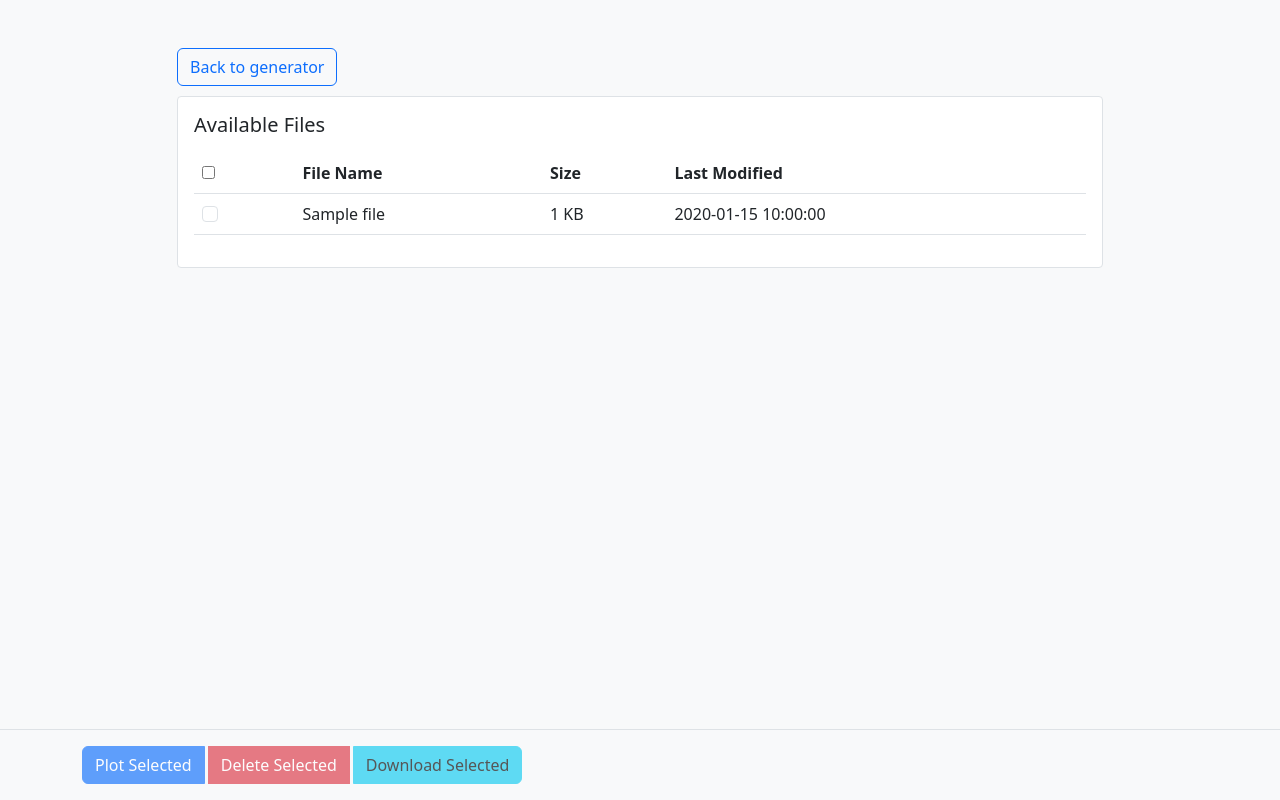
After one commit to zemljanichka/prompt-generator, a FastAPI app: template src/templates/files.html in a window 1280 px wide. The commit adds this page. Run offline with FastAPI, Linux system fonts and the light colour scheme; the template is opened without the code that fills it: most values are stand-ins (such as "Sample title", 1, 10 or a date in 2020).

Commit message:
feat: save responses as csv-files, s3 storage

```diff
--- a/requirements.txt
+++ b/requirements.txt
@@ -6,3 +6,4 @@ aiofiles==23.1.0
 python-multipart==0.0.6
 requests==2.32.4
 cachetools==6.1.0
+boto3
--- a/src/app.py
+++ b/src/app.py
@@ -3,11 +3,12 @@ import csv
 from fastapi import FastAPI, Request, Query, Body, HTTPException
 from fastapi.middleware.cors import CORSMiddleware
 from fastapi.templating import Jinja2Templates
+from fastapi.responses import StreamingResponse
 from typing import Optional, Dict
 from pydantic import BaseModel
 import random
 
-from utils import generate_scenarios_characters, get_localized_data, construct_prompt, setup_i18n, get_yandex_token
+from utils import generate_scenarios_characters, get_localized_data, construct_prompt, setup_i18n, get_yandex_token, convert_csv, S3Client
 from api_clients import YandexGPTClient, GigaChatClient
 
 
@@ -38,6 +39,7 @@ class PromptUpdate(BaseModel):
 class PromptResponse(BaseModel):
     prompt: str
     characters: Dict[str, str]
+    scenario_info: Dict
 
 def generate_prompt_text(lang: str, description: Optional[str] = None, case1: Optional[str] = None, case2: Optional[str] = None, ending: Optional[str] = "") -> PromptResponse:
     """
@@ -177,6 +179,13 @@ async def send_prompt(
     Returns:
         dict: Response status
     """
+
+    model_version = ''
+    responses_list = []
+    model_answer = ''
+    final_prompt = ''
+    scenario_info = {}
+
     if model == "yandexGPT":
         catalog_id = os.environ.get("CATALOG_ID_YANDEXGPT")
         api_key = get_yandex_token()
@@ -204,6 +213,16 @@ async def send_prompt(
             print("\nCould not retrieve a response.")
             raise HTTPException(status_code=500)
 
+        model_version = f'{model}-{response["result"]["modelVersion"]}'
+        model_answer = response['result']['alternatives'][0]['message']['text']
+        final_prompt = system_content + user_content
+        scenario_info = prompt.scenario_info
+
+        responses_list.append({'model_answer': model_answer,
+                               'prompt': final_prompt,
+                               'scenario_info': scenario_info})
+
+
     elif model == "gigaChat":
         api_key = os.environ.get("API_KEY_GIGACHAT")
         assert api_key, 'no keys specified...'
@@ -229,8 +248,26 @@ async def send_prompt(
             print("\nCould not retrieve a response.")
             raise HTTPException(status_code=500)
 
+        model_version = f'{model}-{response["model"]}'
+        model_answer = response['choices'][0]['message']['content']
+        final_prompt = user_content
+        scenario_info = prompt.scenario_info
+
+        responses_list.append({'model_answer': model_answer,
+                               'prompt': final_prompt,
+                               'scenario_info': scenario_info})
+
     elif model == "chatGPT":
         pass
+
+    filename, data = convert_csv(model_version, responses_list, lang)
+
+    is_ok = S3Client.save(data=data, object_name=filename)
+    if is_ok:
+        print("----Fine----")
+    else:
+        print("----bad----")
+
 
     return {
         "status": "accepted",
@@ -240,3 +277,45 @@ async def send_prompt(
         "response": response,
         "prompt": prompt.prompt,
     }
+
+@app.get("/files")
+async def get_files(request: Request):
+     files = S3Client.get_objects()
+     if request.headers.get("accept", "").startswith("text/html"):
+        return templates.TemplateResponse(
+            "files.html",
+            {
+                "request": request,
+                "files": files,
+                "api_path": API_URL,
+            }
+        )
+
+@app.get('/download')
+async def get_file(filename: str):
+    try:
+        # Скачиваем файл из S3
+        file = S3Client.download(filename)
+        body = file['content']['Body']
+
+        # Устанавливаем заголовки для скачивания
+        headers = {
+            "Content-Disposition": f'attachment; filename="{filename}"',
+            "Content-Type": "text/csv"
+        }
+
+        # Потоковая передача файла
+        return StreamingResponse(
+            content=body.iter_chunks(),
+            media_type="text/csv",
+            headers=headers
+        )
+    except Exception as e:
+        raise HTTPException(status_code=404, detail=f"File not found: {str(e)}")
+
+@app.delete('/delete')
+async def delete_file(filenames: list[str] = Body(..., description="files to delete")):
+    try:
+        S3Client.delete(filenames)
+    except Exception as e:
+        raise HTTPException(status_code=500, detail=f"Error: {str(e)}")
--- /dev/null
+++ b/src/templates/files.html
@@ -0,0 +1,187 @@
+<!DOCTYPE html>
+<html lang="en">
+<head>
+    <meta charset="UTF-8">
+    <meta name="viewport" content="width=device-width, initial-scale=1.0">
+    <title>File Manager</title>
+    <link href="https://cdn.jsdelivr.net/npm/bootstrap@5.3.0/dist/css/bootstrap.min.css" rel="stylesheet">
+    <style>
+        .file-table-container {
+            background-color: white;
+            border: 1px solid #dee2e6;
+            border-radius: 4px;
+            padding: 1rem;
+            margin-bottom: 70px; /* Space for fixed bottom bar */
+            margin-top: 10px
+        }
+        .table-responsive {
+            max-height: 500px;
+            overflow-y: auto;
+        }
+        .form-check-input {
+            margin-right: 0.5rem;
+        }
+        .fixed-bottom-bar {
+            position: fixed;
+            bottom: 0;
+            left: 0;
+            right: 0;
+            background-color: #f8f9fa;
+            border-top: 1px solid #dee2e6;
+            padding: 1rem;
+            z-index: 1000;
+        }
+        .fixed-bottom-bar .btn-group .btn {
+            margin-right: 0.25rem;
+        }
+    </style>
+</head>
+<body class="bg-light">
+    <div class="container py-5">
+        <div class="row justify-content-center">
+            <div class="col-md-10">
+                <button type="button" class="btn btn-outline-primary" id="backBtn">Back to generator</button>
+                <span></span>
+                <!-- File List Table -->
+                <div class="file-table-container">
+                    <h5 class="mb-3">Available Files</h5>
+                    <div class="table-responsive">
+                        <table class="table table-hover">
+                            <thead>
+                                <tr>
+                                    <th scope="col"><input type="checkbox" id="selectAll"></th>
+                                    <th scope="col">File Name</th>
+                                    <th scope="col">Size</th>
+                                    <th scope="col">Last Modified</th>
+                                </tr>
+                            </thead>
+                            <tbody>
+                                {% for file in files %}
+                                <tr>
+                                    <td><input type="checkbox" class="form-check-input file-select" data-filename="{{ file.name }}"></td>
+                                    <td>{{ file.name }}</td>
+                                    <td>{{ file.size }} KB</td>
+                                    <td>{{ file.last_modified }}</td>
+                                </tr>
+                                {% endfor %}
+                            </tbody>
+                        </table>
+                    </div>
+                </div>
+            </div>
+        </div>
+    </div>
+
+    <!-- Fixed Bottom Control Panel -->
+    <div class="fixed-bottom-bar">
+        <div class="container">
+            <div class="btn-group">
+                <button type="button" class="btn btn-primary" id="plotSelectedBtn" disabled>Plot Selected</button>
+                <button type="button" class="btn btn-danger" id="deleteSelectedBtn" disabled>Delete Selected</button>
+                <button type="button" class="btn btn-info" id="downloadSelectedBtn" disabled>Download Selected</button>
+            </div>
+        </div>
+    </div>
+
+    <script>
+        document.addEventListener('DOMContentLoaded', () => {
+            const selectAllCheckbox = document.getElementById('selectAll');
+            const fileCheckboxes = document.querySelectorAll('.file-select');
+            const downloadBtn = document.getElementById('downloadSelectedBtn');
+            const deleteBtn = document.getElementById('deleteSelectedBtn');
+            const plotBtn = document.getElementById('plotSelectedBtn');
+            const backBtn = document.getElementById('backBtn');
+
+            // Toggle all checkboxes
+            selectAllCheckbox.addEventListener('change', () => {
+                fileCheckboxes.forEach(checkbox => {
+                    checkbox.checked = selectAllCheckbox.checked;
+                });
+                updateButtonStates();
+            });
+
+            // Update button states based on selection
+            fileCheckboxes.forEach(checkbox => {
+                checkbox.addEventListener('change', updateButtonStates);
+            });
+
+            function updateButtonStates() {
+                const checkedCount = document.querySelectorAll('.file-select:checked').length;
+                downloadBtn.disabled = checkedCount === 0;
+                deleteBtn.disabled = checkedCount === 0;
+                plotBtn.disabled = checkedCount === 0;
+            }
+
+            // Download selected files
+            downloadBtn.addEventListener('click', async function() {
+                const selectedFiles = Array.from(document.querySelectorAll('.file-select:checked'))
+                    .map(checkbox => checkbox.dataset.filename);
+                for (const filename of selectedFiles) {
+                    try {
+                        // Создаем временный элемент <a>
+                        const link = document.createElement('a');
+                        link.href = `/download?filename=${encodeURIComponent(filename)}`;
+                        link.download = filename; // Указываем имя файла для скачивания
+                        document.body.appendChild(link);
+                        link.click();
+                        document.body.removeChild(link);
+                    } catch (error) {
+                        alert(`Ошибка при скачивании ${filename}: ${error.message}`);
+                    }
+                    //
+                    await new Promise(resolve => setTimeout(resolve, 100));
+                }
+            });
+
+            // Delete selected files
+            deleteBtn.addEventListener('click', async () => {
+                const selectedFiles = Array.from(document.querySelectorAll('.file-select:checked'))
+                    .map(checkbox => checkbox.dataset.filename);
+                if (selectedFiles.length === 0) {
+                    alert('Выберите хотя бы один файл для удаления');
+                    return;
+                }
+                if (confirm(`Вы уверены, что хотите удалить ${selectedFiles.length} файл(ов)?`)) {
+                    try {
+                        const response = await fetch('/delete', {
+                            method: 'DELETE',
+                            headers: {
+                                'Content-Type': 'application/json'
+                            },
+                            body: JSON.stringify(selectedFiles)
+                        });
+                        if (response.ok) {
+                            // Удаляем строки из таблицы для всех успешно удаленных файлов
+                            selectedFiles.forEach(filename => {
+                                const row = document.querySelector(`.file-select[data-filename="${filename}"]`);
+                                if (row) {
+                                    row.closest('tr').remove();
+                                }
+                            });
+                            updateButtonStates();
+                        } else {
+                            const errorData = await response.json();
+                            alert(`Ошибка при удалении: ${errorData.detail || 'Неизвестная ошибка'}`);
+                        }
+                    } catch (error) {
+                        alert(`Ошибка при удалении файлов: ${error.message}`);
+                    }
+                }
+            });
+
+            // Plot selected files (placeholder for plot functionality)
+            plotBtn.addEventListener('click', () => {
+                const selectedFiles = Array.from(document.querySelectorAll('.file-select:checked'))
+                    .map(checkbox => checkbox.dataset.filename);
+                alert(`Plotting functionality for ${selectedFiles.join(', ')} to be implemented`);
+                // Add your plotting logic here, possibly redirecting to a new endpoint
+                // window.location.href = `/plot?files=${selectedFiles.join(',')}`;
+            });
+
+            backBtn.addEventListener('click', async function() {
+                window.location.href = `{{api_path}}/`;
+            });
+        });
+    </script>
+</body>
+</html>
--- a/src/utils/__init__.py
+++ b/src/utils/__init__.py
@@ -3,3 +3,5 @@ from .lang import get_localized_data
 from .prompt import construct_prompt
 from .i18n import setup_i18n
 from .get_token import get_yandex_token
+from .convert_to_csv import convert_csv
+from .s3 import S3Client
```
Also changed, not shown: src/templates/index.html (+6 -1 lines), src/utils/convert_to_csv.py (added, +31 -0 lines), src/utils/s3.py (added, +75 -0 lines), README.md, 1 other file.
